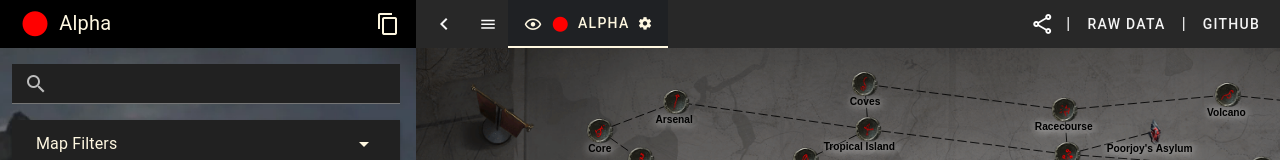
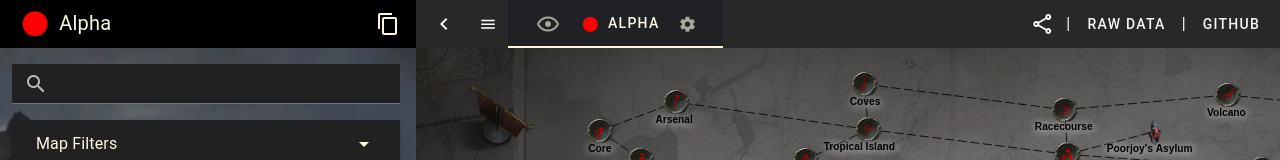
Before and after one commit to FloKaemmerer/dynamic-atlas, a Vue app: page / in a window 1280 px wide. Shown: the top 160 px of the page. Built offline with nearby package versions, Linux system fonts and the light colour scheme; what vue-konva would draw is missing.

Commit message:
refactor: changed to plain variant button, still button for UX but looks better on hover

```diff
--- a/src/assets/themes/poeTradeDark.css
+++ b/src/assets/themes/poeTradeDark.css
@@ -10,6 +10,9 @@
 }
 .v-theme--poeTradeThemeDark .cursor-help {
   cursor: help;
+}
+.v-theme--poeTradeThemeDark .hover:accent-light:hover {
+  color: rgb(var(--v-theme-accent-light))!important;
 }
 
 
--- a/src/components/header/MainHeader.vue
+++ b/src/components/header/MainHeader.vue
@@ -53,16 +53,17 @@ function openInNewTab(url: string) {
       >
         <v-tooltip>
           <template #activator="{ props }">
-            <v-icon
+            <v-btn
               v-if="filter.active"
+              variant="plain"
               icon="mdi-eye-outline"
               class="text-offwhite"
               v-bind="props"
               @click="filter.active = !filter.active"
             />
-            <v-icon
+            <v-btn
               v-else
-              variant="text"
+              variant="plain"
               icon="mdi-eye-off-outline"
               class="text-offwhite"
               v-bind="props"
@@ -78,11 +79,11 @@ function openInNewTab(url: string) {
         </span>
         <v-menu>
           <template #activator="{ props }">
-            <v-icon
+            <v-btn
               color="primary"
               size="small"
               v-bind="props"
-              variant="text"
+              variant="plain"
               icon="mdi-cog"
               class="text-offwhite"
             />
```
